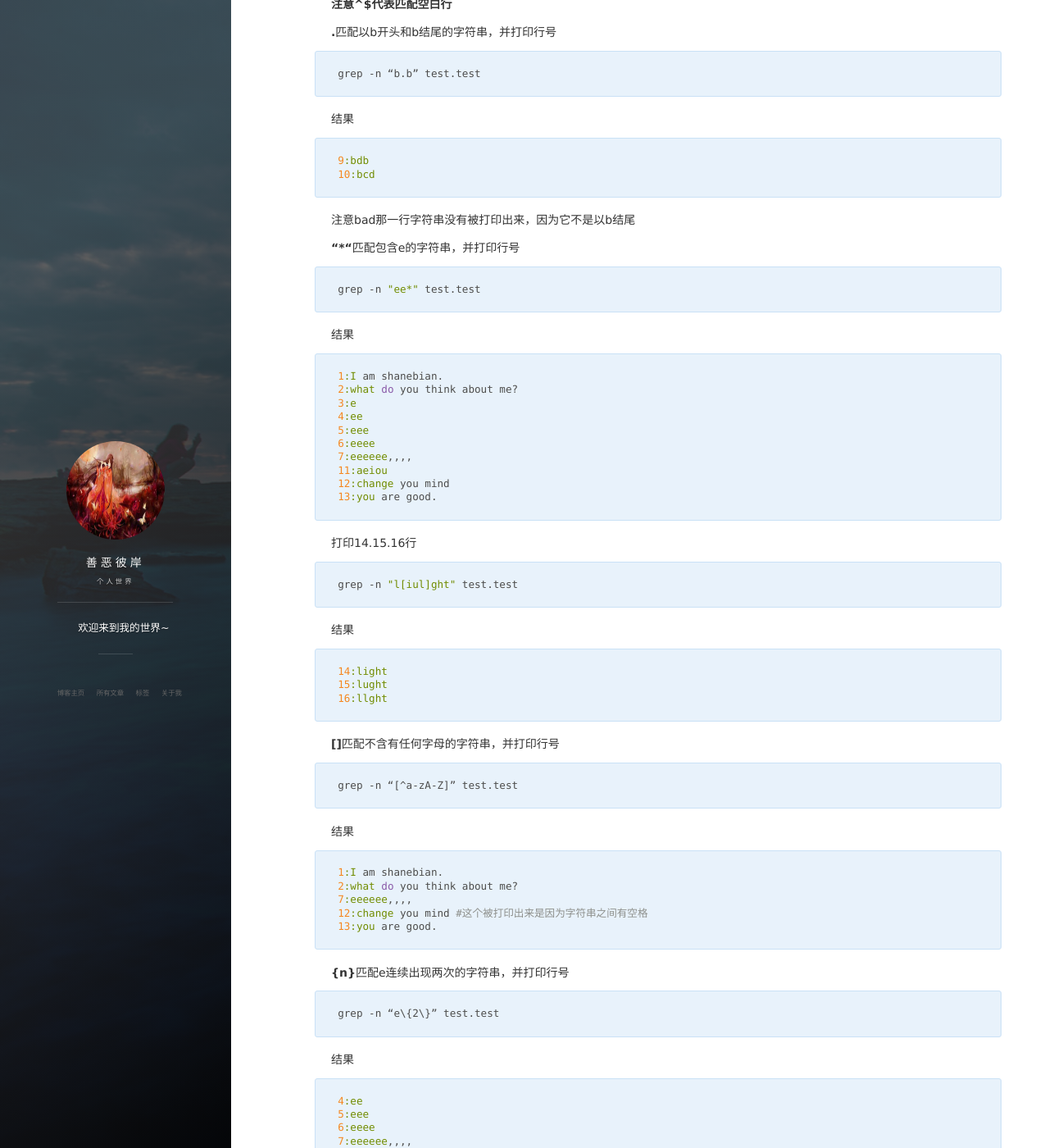
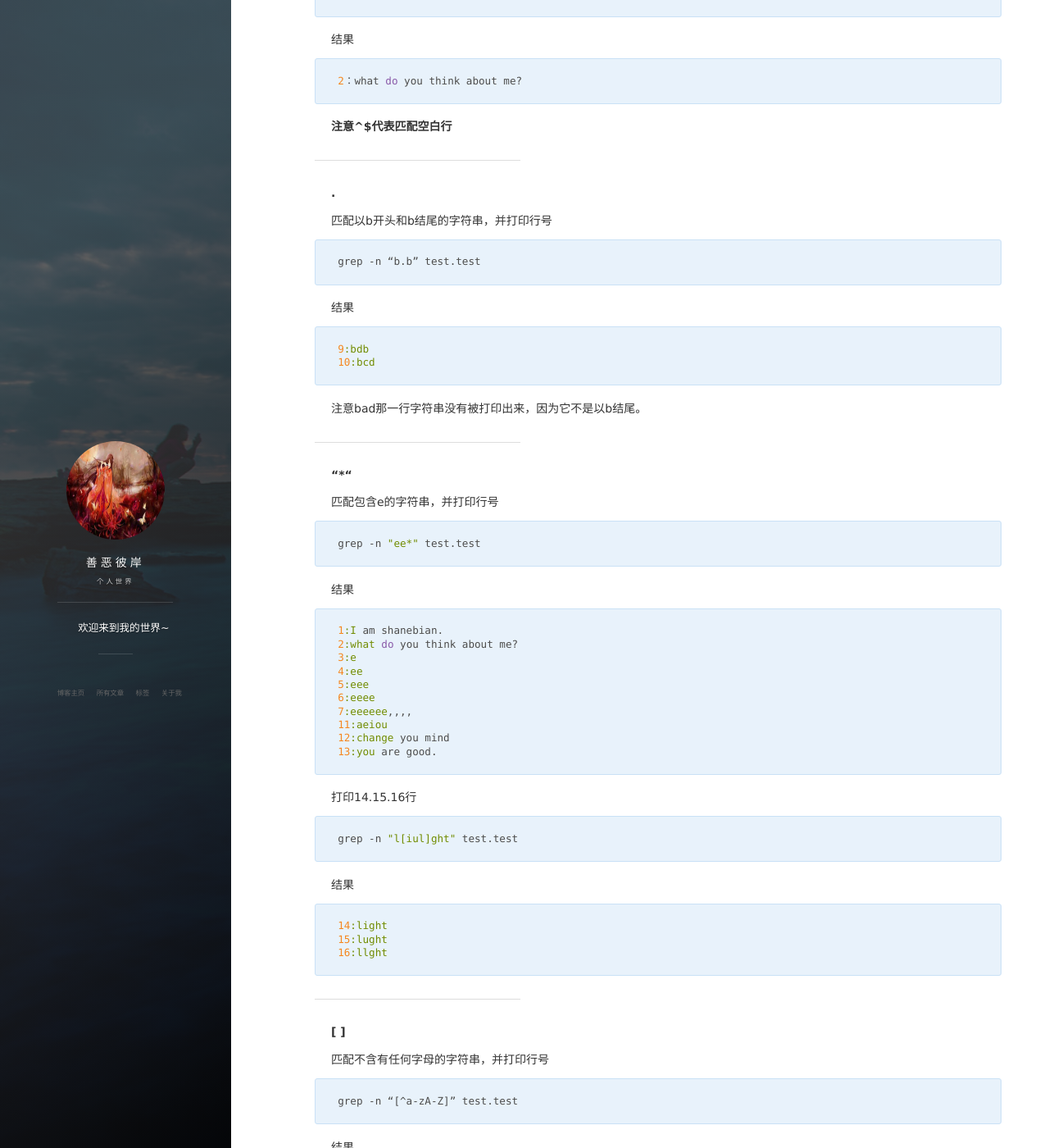
Before and after one commit to ghccc/ghccc.github.io, a Jekyll site: the page built from _posts/2017-07-22-linuxRE.md, in a window 1280 px wide and 1400 px high, scrolled down 1724 px. Shown: the whole window at 82% size. Built offline with Jekyll 4.4.1, drawn with Linux system fonts in a browser that asks for light colours; nearby versions of some CDN libraries; comment, search, counter and statistics services are not loaded.

Commit message:
add something

```diff
--- a/_posts/2017-07-22-linuxRE.md
+++ b/_posts/2017-07-22-linuxRE.md
@@ -48,7 +48,11 @@ b$ | 代表行尾匹配，查找行尾为b的那一行
 	aeec
 	aeeec
 
-**^**匹配行首为you的字符串,并打印行号
+
+------------------
+**^**
+
+匹配行首为you的字符串,并打印行号
 
 	grep -n "^you" test.test
 
@@ -56,7 +60,11 @@ b$ | 代表行尾匹配，查找行尾为b的那一行
 
 	10：you are good.
 
-**?**匹配行尾为？的字符串，并打印行号
+------------------
+
+**?**
+
+匹配行尾为？的字符串，并打印行号
 
 	grep -n "?$" test.test
 
@@ -66,7 +74,11 @@ b$ | 代表行尾匹配，查找行尾为b的那一行
 
 **注意^$代表匹配空白行**
 
-**.**匹配以b开头和b结尾的字符串，并打印行号
+------------------
+
+**.**
+
+匹配以b开头和b结尾的字符串，并打印行号
 
 	grep -n “b.b” test.test
 
@@ -75,9 +87,13 @@ b$ | 代表行尾匹配，查找行尾为b的那一行
 	9:bdb
 	10:bcd
 
-注意bad那一行字符串没有被打印出来，因为它不是以b结尾
+注意bad那一行字符串没有被打印出来，因为它不是以b结尾。
 
-**"*"**匹配包含e的字符串，并打印行号
+------------------
+
+**"*"**
+
+匹配包含e的字符串，并打印行号
 
 	grep -n "ee*" test.test
 
@@ -104,7 +120,11 @@ b$ | 代表行尾匹配，查找行尾为b的那一行
 	15:lught
 	16:llght
 
-**[]**匹配不含有任何字母的字符串，并打印行号
+------------------
+
+**[ ]**
+
+匹配不含有任何字母的字符串，并打印行号
 
 	grep -n “[^a-zA-Z]” test.test
 
@@ -116,7 +136,11 @@ b$ | 代表行尾匹配，查找行尾为b的那一行
 	12:change you mind #这个被打印出来是因为字符串之间有空格
 	13:you are good.
 
-**\{n\}**匹配e连续出现两次的字符串，并打印行号
+------------------
+
+**\\{n\\}**
+
+匹配e连续出现两次的字符串，并打印行号
 
 	grep -n “e\{2\}” test.test
 
```
